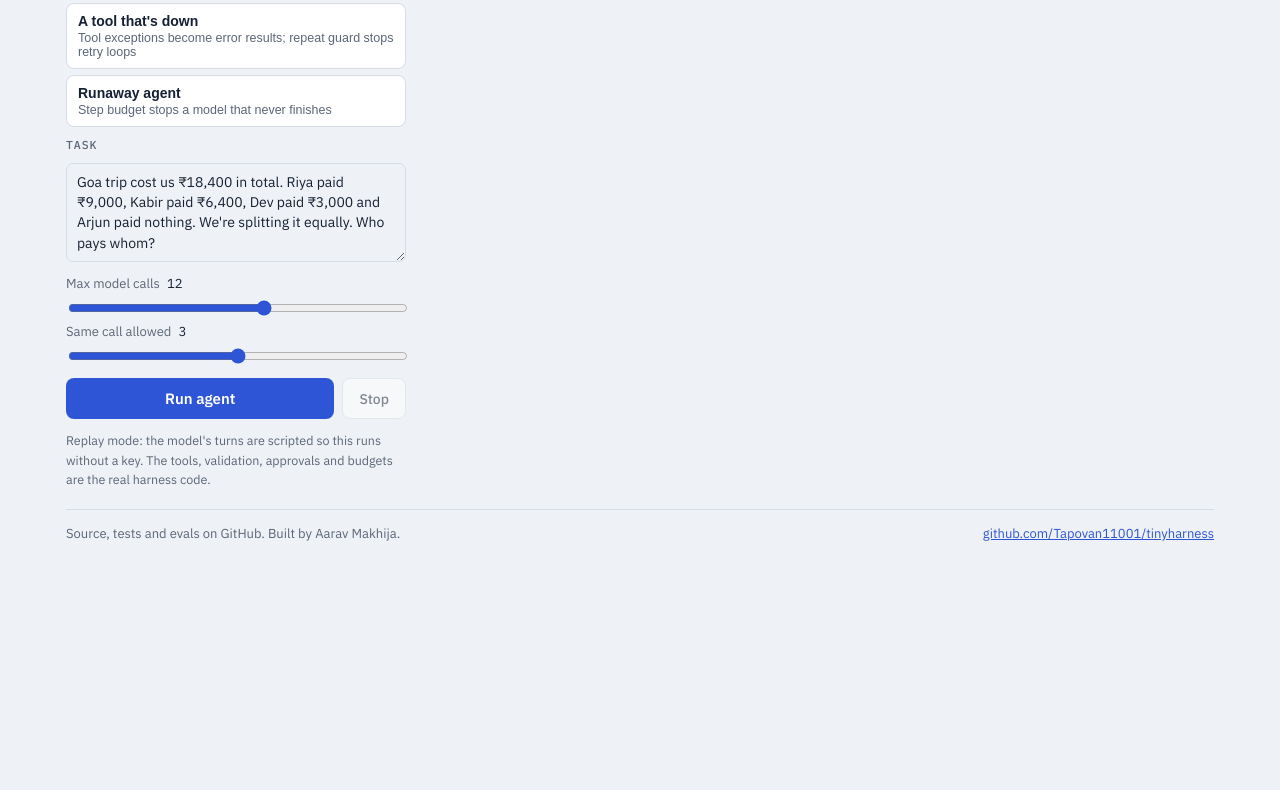
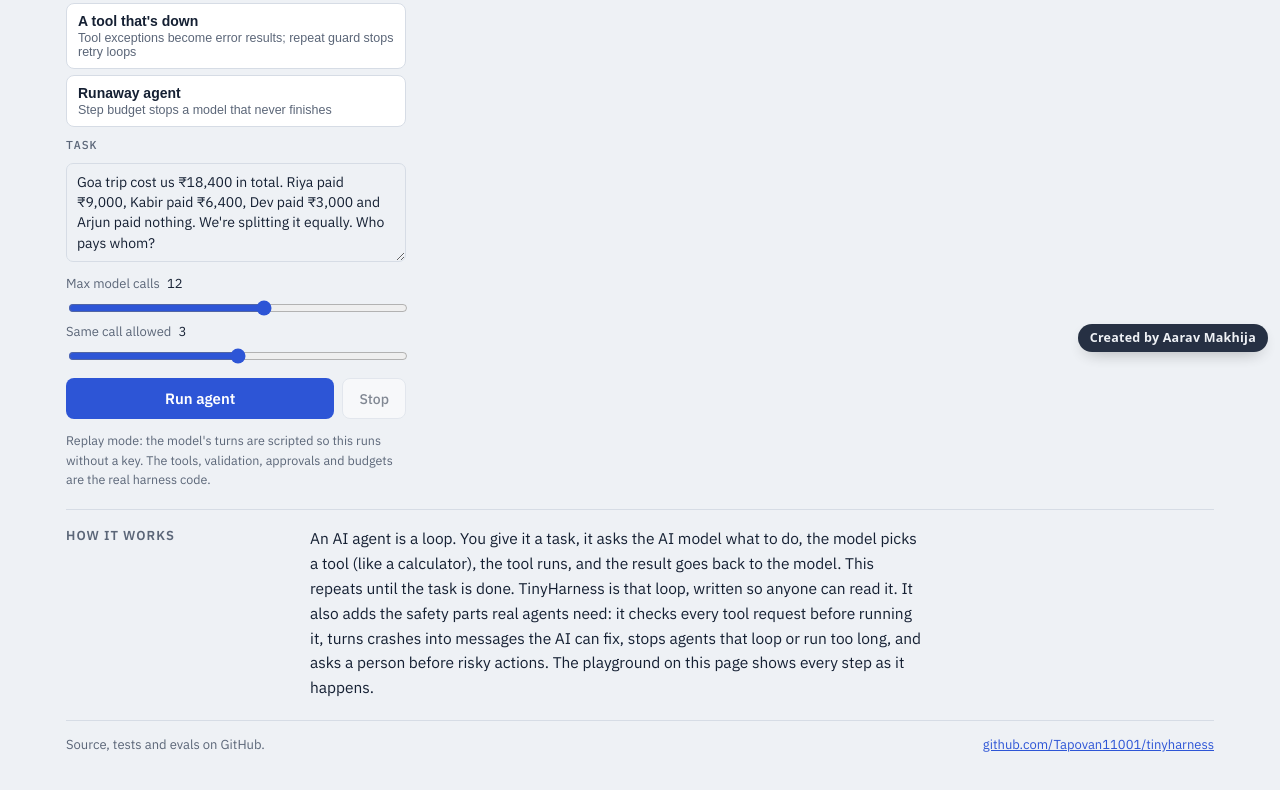
Before and after one commit to Tapovan11001/tinyharness, a website built with Vite: page web/index.html in a window 1280 px wide. Shown: the part 436-1226 px from the top of the page. Before the commit the page ends 1020 px from the top, so only its background shows below. Built offline with nearby package versions, Linux system fonts and the light colour scheme.

Commit message:
Add 'Created by Aarav Makhija' badge and a plain-language how-it-works section

```diff
--- a/web/index.html
+++ b/web/index.html
@@ -71,11 +71,17 @@
     </section>
   </main>
 
+  <section class="how" aria-label="How it works">
+    <h2>How it works</h2>
+    <p>An AI agent is a loop. You give it a task, it asks the AI model what to do, the model picks a tool (like a calculator), the tool runs, and the result goes back to the model. This repeats until the task is done. TinyHarness is that loop, written so anyone can read it. It also adds the safety parts real agents need: it checks every tool request before running it, turns crashes into messages the AI can fix, stops agents that loop or run too long, and asks a person before risky actions. The playground on this page shows every step as it happens.</p>
+  </section>
+
   <footer class="foot">
-    <span>Source, tests and evals on GitHub. Built by Aarav Makhija.</span>
+    <span>Source, tests and evals on GitHub.</span>
     <a id="repo-link" href="https://github.com/Tapovan11001/tinyharness" target="_blank" rel="noopener">github.com/Tapovan11001/tinyharness</a>
   </footer>
 </div>
+<a class="made-by" href="https://github.com/Tapovan11001" target="_blank" rel="noopener">Created by Aarav Makhija</a>
 <script type="module" src="./main.ts"></script>
 </body>
 </html>
--- a/web/style.css
+++ b/web/style.css
@@ -126,3 +126,20 @@ input[type="range"] { width: 100%; accent-color: var(--accent); }
   .stats > div:nth-child(4) { border-left: 0; }
   .stats > div:nth-child(n+4) { border-top: 1px solid var(--line); }
 }
+
+/* ---- "Created by Aarav Makhija" watermark + plain-language explainer ---- */
+.made-by {
+  position: fixed; z-index: 50;
+  right: calc(12px + env(safe-area-inset-right, 0px));
+  bottom: calc(12px + env(safe-area-inset-bottom, 0px));
+  background: var(--ink); color: var(--bg);
+  font: 600 12.5px/1 system-ui, -apple-system, "Segoe UI", sans-serif; letter-spacing: 0.02em;
+  padding: 8px 12px; border-radius: 99px; text-decoration: none;
+  box-shadow: 0 6px 18px -8px rgba(0, 0, 0, 0.45); opacity: 0.92;
+}
+.made-by:hover { opacity: 1; }
+.how { border-top: 1px solid var(--line); padding-top: 16px; display: grid; grid-template-columns: minmax(0, 220px) minmax(0, 68ch); gap: 8px 24px; }
+.how h2 { margin: 0; font-size: 13px; text-transform: uppercase; letter-spacing: 0.08em; color: var(--muted); }
+.how p { margin: 0; font-size: 15.5px; line-height: 1.6; }
+@media (max-width: 700px) { .how { grid-template-columns: minmax(0, 1fr); } }
+@media print { .made-by { position: static; } }
```
Also changed, not shown: docs/how-it-works.md (added, +5 -0 lines), README.md.
